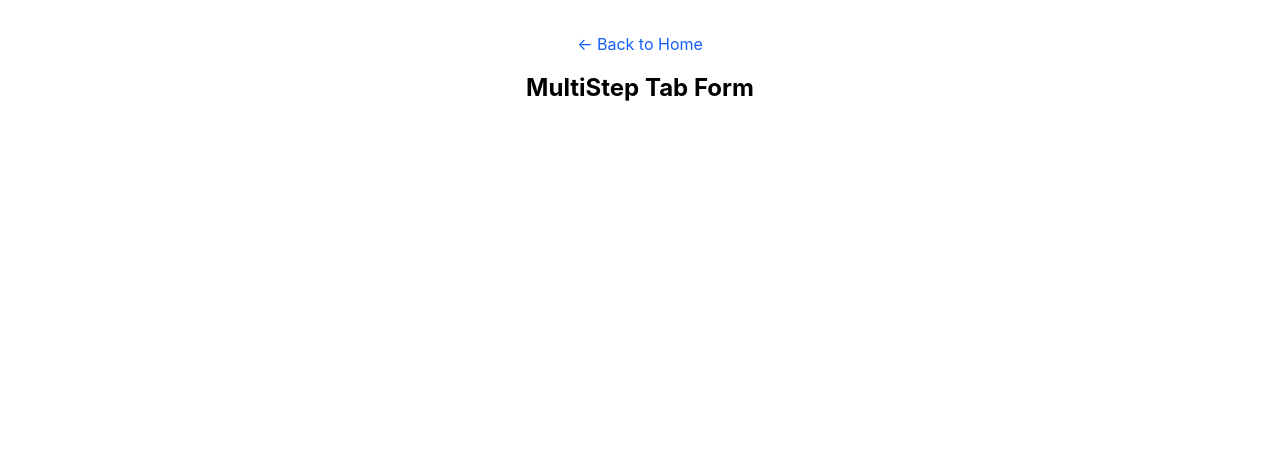
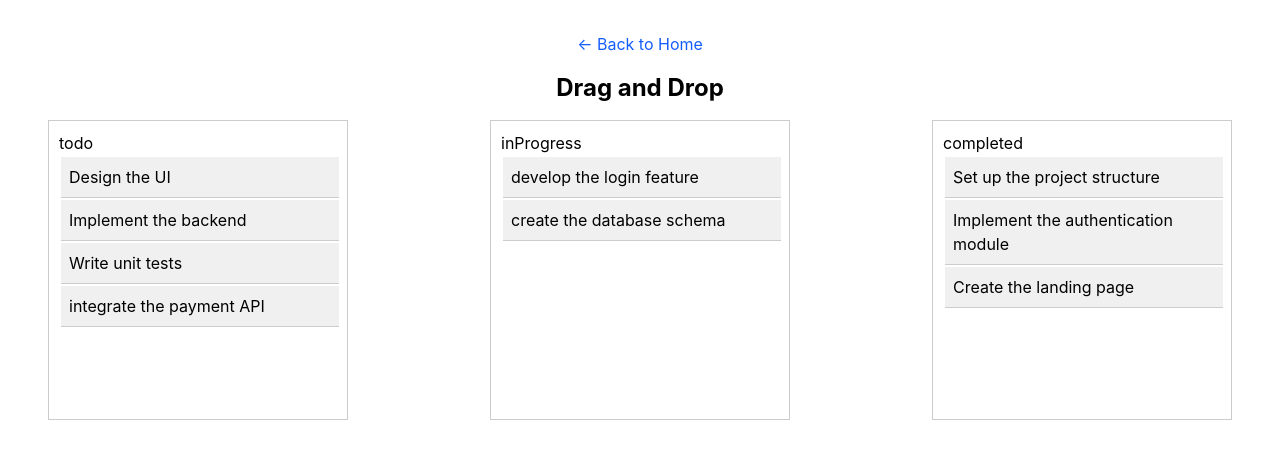
Before and after one commit to jaideepsinghchauhan/machine-coding, a React (Vite) app: page /machine-coding/drag-drop in a window 1280 px wide. Shown: the top 458 px of the page. Built offline with nearby package versions, Linux system fonts and the light colour scheme.

Commit message:
drag and drop

```diff
--- a/src/questions/drag-drop/DragDrop.tsx
+++ b/src/questions/drag-drop/DragDrop.tsx
@@ -1,13 +1,45 @@
 import { Link } from "react-router-dom";
+import Main from "./Main";
+
+export interface BoardData {
+  todo: string[];
+  inProgress: string[];
+  completed: string[];
+}
+
+export interface DragDropProps {
+  data: BoardData;
+}
 
 export default function DragDrop() {
+  const initialData: DragDropProps = {
+    data: {
+      todo: [
+        "Design the UI",
+        "Implement the backend",
+        "Write unit tests",
+        "integrate the payment API",
+      ],
+      inProgress: [
+        "develop the login feature",
+        "create the database schema",
+      ],
+      completed: [
+        "Set up the project structure",
+        "Implement the authentication module",
+        "Create the landing page",
+      ],
+    },
+  };
+
   return (
     <div>
       <div className="p-8 flex justify-center items-center flex-col">
         <Link to="/" className="text-blue-600 hover:underline">
           ← Back to Home
         </Link>
-        <h2 className="text-2xl font-bold mt-4">MultiStep Tab Form</h2>
+        <h2 className="text-2xl font-bold mt-4">Drag and Drop</h2>
+        <Main data={initialData.data} />
       </div>
     </div>
   );
--- a/src/questions/drag-drop/ImplementationApproach.md
+++ b/src/questions/drag-drop/ImplementationApproach.md
@@ -0,0 +1,24 @@
+First we create a initialDataarray which will have keys and arrays with tasks
+
+Second we will dynamically traverse the array by first getting keys and then map it to get individual value
+
+now we can use display flex and create 3 separate containers based on the task
+
+use background and border to identify properly with justifycontent space between
+
+after all this ,we need to set ondrag and drop property from one container to another container
+
+Then we need to think in dragging and dropping terms,
+draggable="true"  to enable drag
+onDragStart={handleDragStart}  to reduce opacity when an item is dragged
+onDragEnd={handleDragEnd}   to reset the opacity to 1
+
+now when we talk about drop we need to remember 2 properties that go in the drop in container and not in the individual item
+
+             onDragOver={handleDragOver}
+             onDrop={(e)=>handleDrop(e, container)}>
+
+
+then remember to use useRef.current and check the logic to update setdata and traverse only setdata not normal data , it wont update
+
+Video reference: https://www.youtube.com/watch?v=Eovhoys1xU4
--- /dev/null
+++ b/src/questions/drag-drop/Main.tsx
@@ -0,0 +1,62 @@
+import { useRef, useState } from "react";
+import type { BoardData } from "./DragDrop";
+import './style.css'
+
+function Main({ data }: { data: BoardData }) {
+const [dataContainers, setDataContainers] = useState(data)
+const dragItem = useRef<any>(null);
+const dragContainer = useRef<any>(null);
+const containers = Object.keys(dataContainers) as Array<keyof BoardData>;
+
+const handleDragStart = (e: any, container: any, item: any) => {
+  dragItem.current = item;
+  dragContainer.current = container;
+  e.currentTarget.style.opacity = '0.5'
+}
+
+const handleDragOver = (e: any) => {
+  e.preventDefault();
+}
+
+const handleDragEnd = (e: any) => {
+  e.currentTarget.style.opacity = '1'
+}
+
+  const handleDrop = (targetContainer: any) => {
+    const sourceContainer = dragContainer.current;
+    setDataContainers((prev:any) => {
+        const newData = {...prev}
+        newData[sourceContainer] = newData[sourceContainer].filter((item:any)=> item !== dragItem.current)
+        console.log("newData[sourceContainer]", newData[sourceContainer], "sourceContainer", sourceContainer)
+        newData[targetContainer] = [...newData[targetContainer], dragItem.current];
+        console.log("newData[targetContainer]", newData[targetContainer], "targetContainer", targetContainer)
+        return newData;
+    })
+
+  }
+
+  return (
+    <div className="p-4 containers">
+      {containers.map((container, index) => (
+          <div key={index}
+             className="container"
+             onDragOver={handleDragOver}
+             onDrop={()=>handleDrop(container)}>
+             <h2>{container}</h2>
+             {dataContainers[container].map((item, itemIndex) => (
+               <div
+                  draggable="true"
+                  onDragStart={(e) => handleDragStart(e,container,item)}
+                  onDragEnd={(e) => handleDragEnd(e)}
+                  className="item"
+                  key={itemIndex}>
+                 {item}
+               </div>
+             ))}
+          </div>
+      ))}
+    </div>
+  );
+}
+
+  export default Main;
--- a/src/questions/drag-drop/style.css
+++ b/src/questions/drag-drop/style.css
@@ -0,0 +1,21 @@
+.containers {
+    width: 100%;
+    display: flex;
+    flex-direction: row;
+    justify-content: space-between;
+    align-items: flex-start
+}
+
+.container {
+    width  : 300px;
+    height : 300px;
+    border: 1px solid #ccc;
+    padding: 10px;
+}
+
+.item {
+    width: 100%;
+    background-color: #f0f0f0;
+    padding: 10px;
+    margin: 2px;
+}
```
